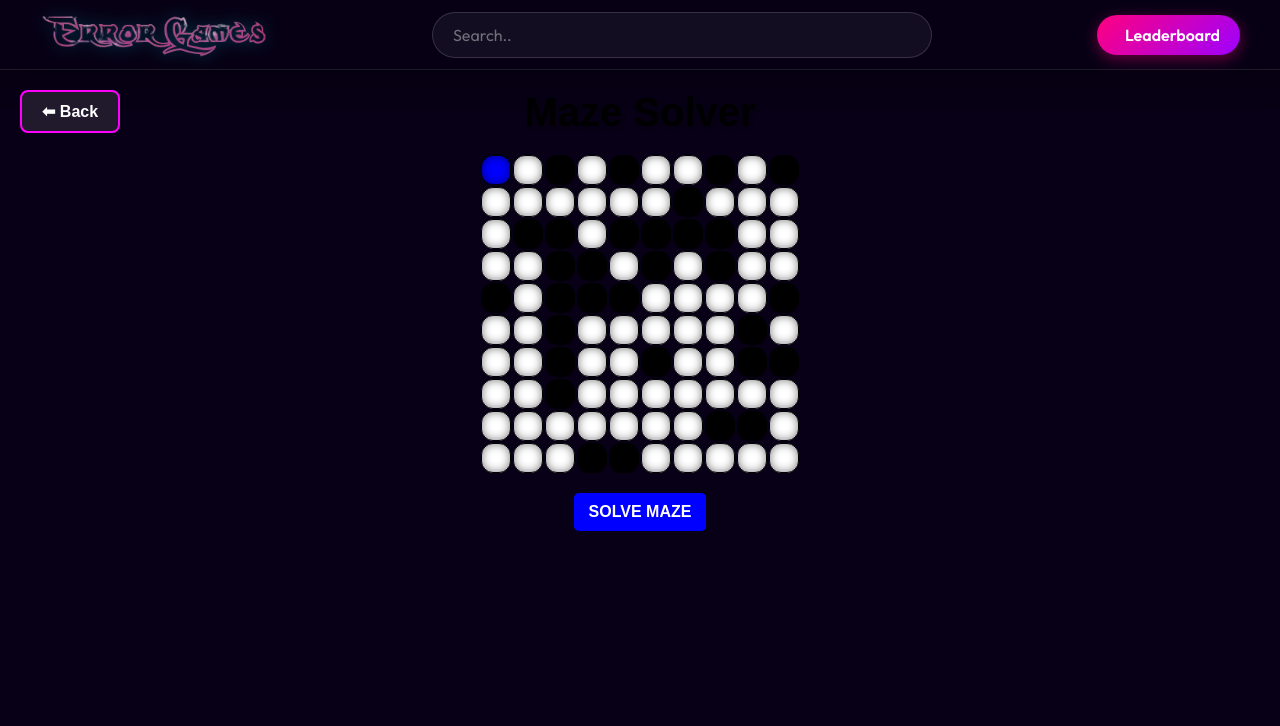
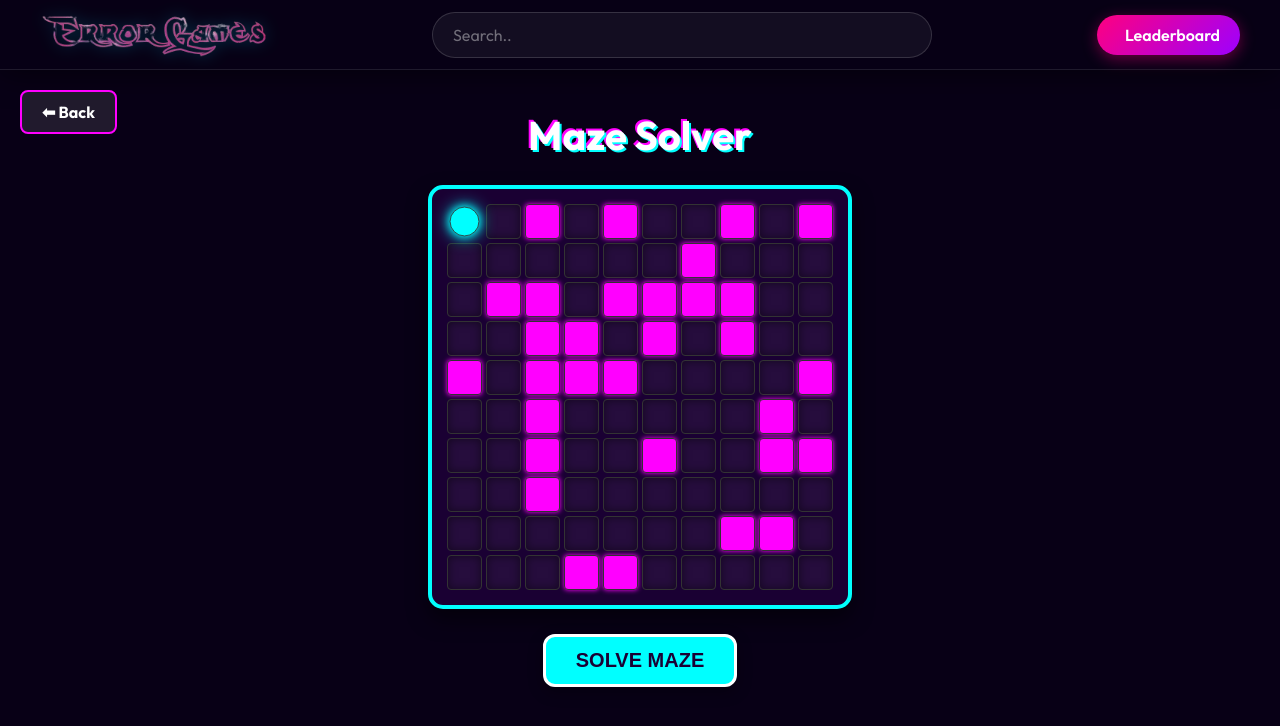
Before and after one commit to errorplayzz/error-games, a React (Vite) app: page /MazeSolver in a window 1280 px wide. Shown: the top 726 px of the page. Built offline with nearby package versions, Linux system fonts and the light colour scheme.

Commit message:
style: neon UI for Maze Solver

```diff
--- a/src/game-lounge/Maze-Solver/Maze-Solver.css
+++ b/src/game-lounge/Maze-Solver/Maze-Solver.css
@@ -1,50 +1,79 @@
+/* Maze-Solver.css */
+
 .maze-solver {
   text-align: center;
-    font-family: Arial, sans-serif;
-    padding: 20px;
+  font-family: 'Outfit', sans-serif;
+  padding: 5vh 20px;
+  display: flex;
+  flex-direction: column;
+  align-items: center;
 }
 
-  h1 {
-    color: black;
+.maze-solver h1 {
+  color: #ffffff;
+  font-size: 40px;
+  margin-bottom: 25px;
+  text-shadow: 2px 2px 0px #00ffff, -2px -2px 0px #ff00ff;
 }
 
 .maze {
   display: grid;
-    grid-template-columns: repeat(10, 30px);
-    grid-gap: 2px;
-    justify-content: center;
-    margin: 20px auto;
+  grid-template-columns: repeat(10, 35px);
+  grid-template-rows: repeat(10, 35px);
+  gap: 4px;
+  background-color: #1a0033;
+  padding: 15px;
+  border-radius: 15px;
+  border: 4px solid #00ffff;
+  box-shadow: 0 10px 20px rgba(0,0,0,0.5);
+  margin-bottom: 25px;
 }
 
 .cell {
-    width: 30px;
-    height: 30px;
-    border: 1px solid black;
-    background-color: white;
+  width: 100%;
+  height: 100%;
+  background-color: rgba(255, 255, 255, 0.05);
+  border-radius: 4px;
+  transition: 0.2s;
 }
 
-  .wall {
-    background-color: black;
+.cell.wall {
+  background-color: #ff00ff;
+  box-shadow: 0 0 5px #ff00ff;
+  border-radius: 4px;
 }
 
-  .player {
-    background-color: blue;
+.cell.player {
+  background-color: #00ffff;
+  border-radius: 50%;
+  box-shadow: 0 0 10px #00ffff, 0 0 20px #00ffff;
+  transform: scale(0.85);
 }
 
-  .path {
-    background-color: lightgreen;
+.cell.path {
+  background-color: #ffff00;
+  box-shadow: 0 0 10px #ffff00;
+  border-radius: 50%;
+  transform: scale(0.6);
 }
 
-  button {
-    padding: 10px 15px;
-    font-size: 16px;
-    background-color: blue;
-    color: white;
-    border: none;
+.maze-solver button {
+  padding: 12px 30px;
+  font-size: 20px;
+  font-weight: bold;
+  background-color: #00ffff;
+  color: #1a0033;
+  border: 3px solid white;
   cursor: pointer;
-    border-radius: 5px;
+  border-radius: 12px;
+  transition: 0.3s;
+  box-shadow: 0 5px 15px rgba(0,0,0,0.3);
 }
 
-  button:hover {
-    background-color: darkblue;
+.maze-solver button:hover {
+  background-color: #ff00ff;
+  color: white;
+  border-color: #1a0033;
+  transform: translateY(-3px);
+  box-shadow: 0 10px 20px rgba(255, 0, 255, 0.4);
 }
```
Lines whose indentation alone changed are shown as unchanged.
